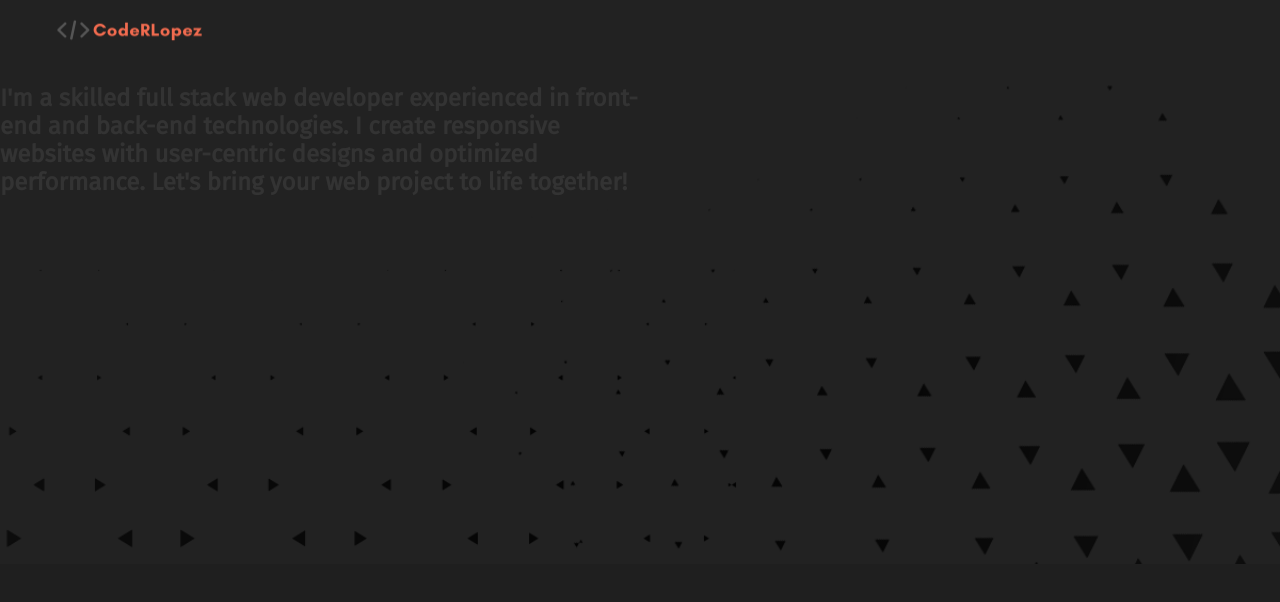
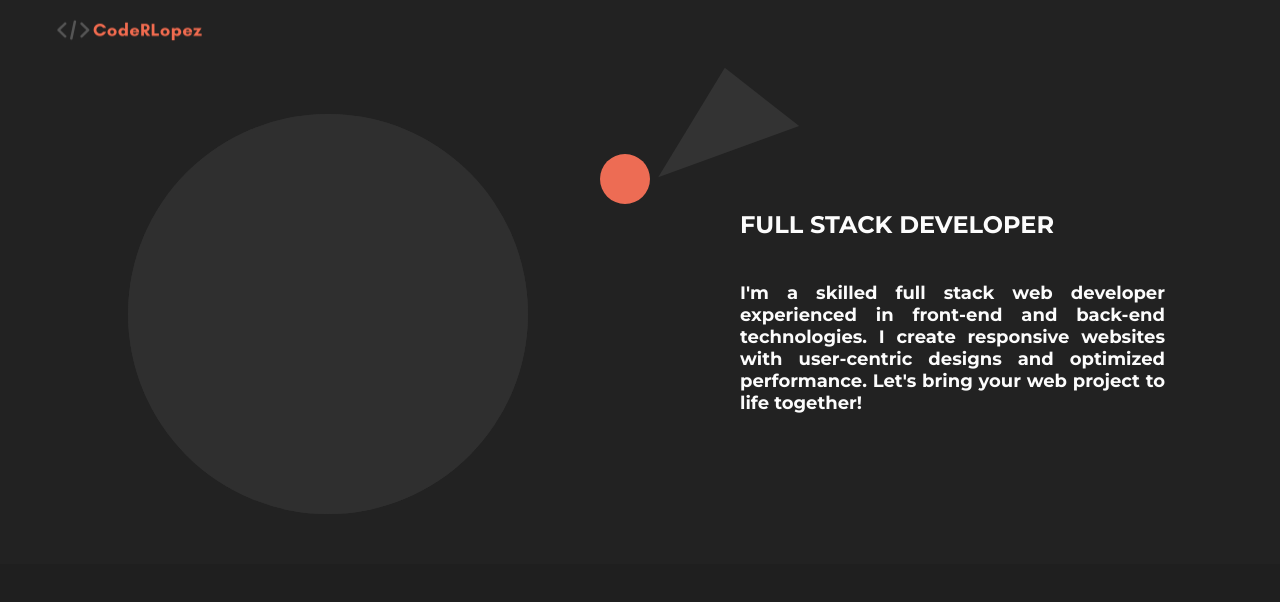
Before and after one commit to CodeRLopez/page, a Next.js app: page / in a window 1280 px wide. Shown: the top 602 px of the page. Built offline with nearby package versions, Linux system fonts and the light colour scheme.

Commit message:
Geometric elements applied to index

```diff
--- a/src/pages/index.js
+++ b/src/pages/index.js
@@ -1,19 +1,58 @@
-import Head from 'next/head'
-import styled from 'styled-components'
+import FilledCircle from "@/components/Elements/Geometric/FilledCircle";
+import Triangle from "@/components/Elements/Geometric/Triangle";
+import Head from "next/head";
+import styled from "styled-components";
 
-const Banner = styled('div')`
-  width: 100%;
+const Container = styled("div")`
+  display: flex;
   height: 500px;
-  background: #222 url('/static/img/triangles.png');
-  background-repeat: no-repeat;
-  background-size: cover;
-  background-position: top;
+  padding: 0px 15px;
+  background-color: #222;
+  position: relative;
+`;
+const Text = styled('div')`
+  display: flex;
+  width: 50%;
+  flex-direction: column;
+  justify-content: center
+`;
+const Photo = styled('div')`
+  width: 50%;
+  display: flex;
+  align-items: center;
+  justify-content: center;
 `
-const Container = styled('div')`
-  display: flex;
+const H4 = styled('h4')`
+  color: #fcfcfc;
+  font-family: montserrat;
+  font-weight: 700;
+  text-align: justify;
+  padding: 0px 100px;
+  font-size: 18px;
 `
-const Text = styled('h2')`
-  width: 50%;
+const H2 = styled('h2')`
+  color: #fcfcfc;
+  font-family: montserrat;
+  font-weight: 700;
+  text-align: justify;
+  padding: 0px 100px;
+`
+const BackgroundPhoto = styled(FilledCircle)`
+  width: 400px;
+  height: 400px;
+  background-color: #2f2f2f;
+`
+const StyledTriangle = styled(Triangle)`
+  bottom: 100%;
+  top: 10px;
+`
+const StyledCircule = styled(FilledCircle)`
+  bottom: 100%;
+  top: 90px;
+  right: 630px;
+  &::before {
+    background-color: #ed6c54;
+  }
 `
 
 export default function Home() {
@@ -24,13 +63,24 @@ export default function Home() {
         <meta name="description" content="Generated by create next app" />
         <link rel="icon" href="/favicon.ico" />
       </Head>
-        <Banner>
-          <Container>
-            <Text>
-              I&apos;m a skilled full stack web developer experienced in front-end and back-end technologies. I create responsive websites with user-centric designs and optimized performance. Let&apos;s bring your web project to life together!
-            </Text>
-          </Container>
-        </Banner>
+        <Container>
+          <Photo>
+            <BackgroundPhoto />
+          </Photo>
+          <Text>
+            <StyledTriangle />
+            <StyledCircule />
+            <H2>
+              FULL STACK DEVELOPER
+            </H2>
+            <H4>
+              I&apos;m a skilled full stack web developer experienced in front-end
+              and back-end technologies. I create responsive websites with
+              user-centric designs and optimized performance. Let&apos;s bring
+              your web project to life together!
+            </H4>
+          </Text>
+        </Container>
     </>
-  )
+  );
 }
```
